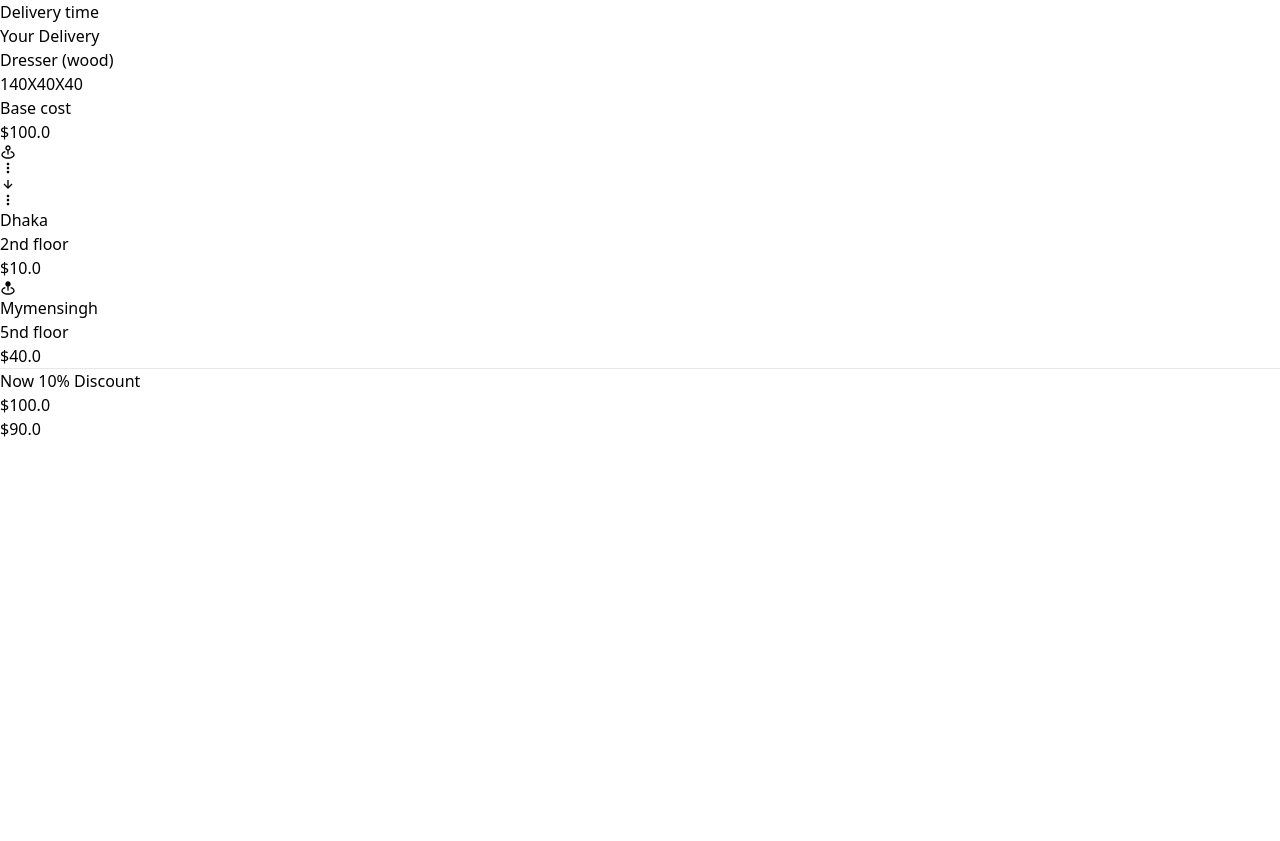
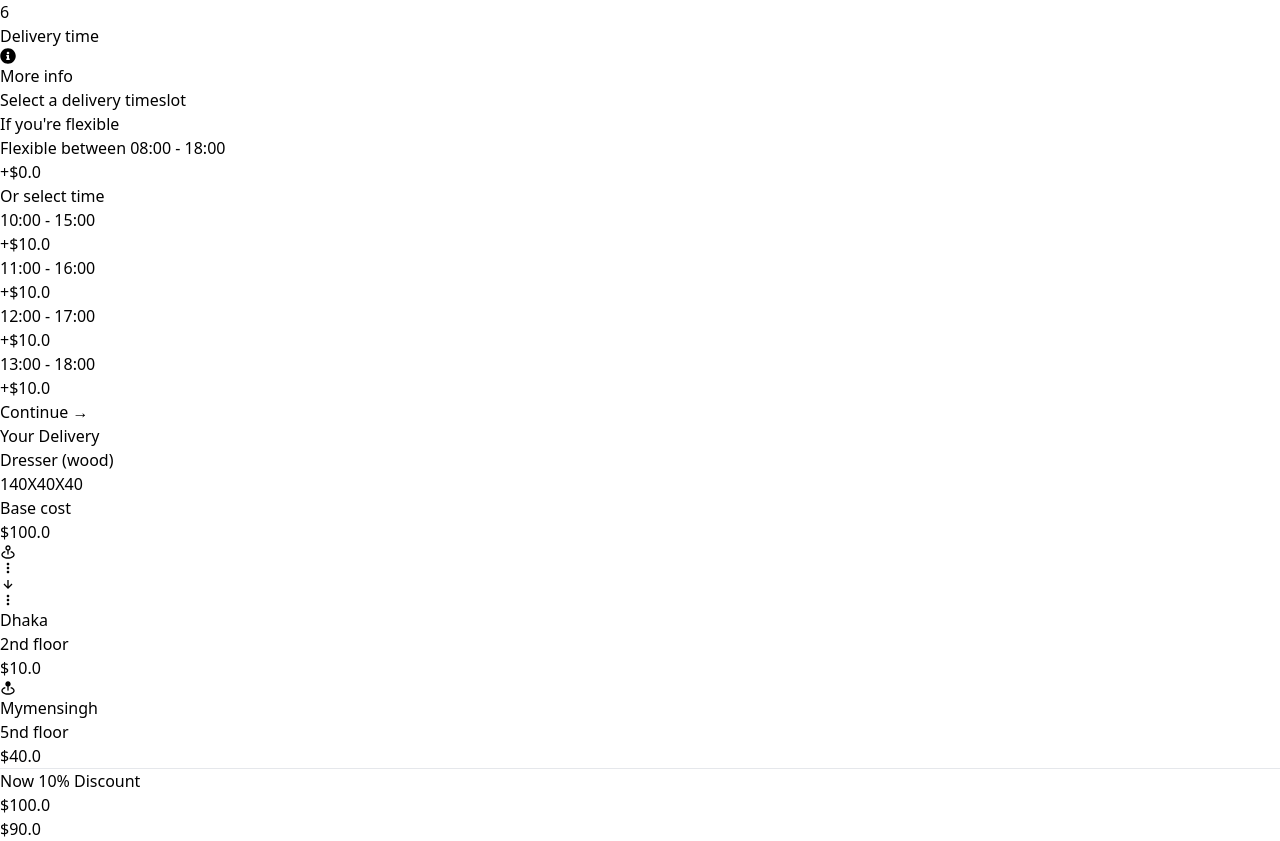
Before and after one commit to sarwar-hub/handtohand, a React (Vite) app: page /calculator/deliveryTime in a window 1280 px wide. Before the commit the page ends 800 px from the top, so only its background shows below. Built offline with nearby package versions, Linux system fonts and the light colour scheme.

Commit message:
added delivery time page

```diff
--- a/src/pages/DeliveryTime/DeliveryTime.jsx
+++ b/src/pages/DeliveryTime/DeliveryTime.jsx
@@ -1,11 +1,51 @@
 import React from 'react';
+import { FaHammer, FaHome, FaInfoCircle, FaPlusCircle, FaShuttleVan, FaStoreAlt, FaTrash, FaTrashAlt } from "react-icons/fa";
+import { AiOutlineHome } from "react-icons/ai";
+import ContinueButton from '../../components/ContinueButton';
 
-const DeliveryTime = () => {
+const DeliverytTime = () => {
     return (
         <div>
-            <h1>Delivery time</h1>
+            <div className='flex items-center gap-5'>
+                <span className='font-bold h-[40px] w-[40px] rounded-full flex justify-center text-blue-600 text-3xl bg-blue-100'>6</span>
+                <h2 className='font-semibold text-blue-600 grow'>Delivery time</h2>
+                <p className='text-blue-600 flex items-center gap-1'><FaInfoCircle /> More info</p>
+            </div>
+
+            <h1 className='text-3xl font-bold my-5'>Select a delivery timeslot</h1>
+
+            {/* uncommon part */}
+            <div className='space-y-5 mt-10'>
+                {/* flexible time */}
+                <div className='text-gray-500 font-semibold'>If you're flexible</div>
+                <div className='flex items-center justify-between border-2 hover:border-blue-600 rounded-md p-3 font-semibold cursor-pointer'>
+                    <div><span>Flexible between 08:00 - 18:00</span></div>
+                    <div><span className='text-green-400'>+$0.0</span></div>
+                </div>
+
+                <div className='text-gray-500 font-semibold'>Or select time</div>
+
+                <div className='flex items-center justify-between border-2 hover:border-blue-600 rounded-md p-3 font-semibold cursor-pointer'>
+                    <div><span>10:00 - 15:00</span></div>
+                    <div><span className='text-yellow-600'>+$10.0</span></div>
+                </div>
+                <div className='flex items-center justify-between border-2 hover:border-blue-600 rounded-md p-3 font-semibold cursor-pointer'>
+                    <div><span>11:00 - 16:00</span></div>
+                    <div><span className='text-yellow-600'>+$10.0</span></div>
+                </div>
+                <div className='flex items-center justify-between border-2 hover:border-blue-600 rounded-md p-3 font-semibold cursor-pointer'>
+                    <div><span>12:00 - 17:00</span></div>
+                    <div><span className='text-yellow-600'>+$10.0</span></div>
+                </div>
+                <div className='flex items-center justify-between border-2 hover:border-blue-600 rounded-md p-3 font-semibold cursor-pointer'>
+                    <div><span>13:00 - 18:00</span></div>
+                    <div><span className='text-yellow-600'>+$10.0</span></div>
+                </div>
+            </div>
+
+            <ContinueButton to='/calculator/pickupTime' />
         </div>
     );
 };
 
-export default DeliveryTime;
+export default DeliverytTime;
--- a/src/pages/PickupTime/PickupTime.jsx
+++ b/src/pages/PickupTime/PickupTime.jsx
@@ -8,7 +8,7 @@ const PickupTime = () => {
         <div>
             <div className='flex items-center gap-5'>
                 <span className='font-bold h-[40px] w-[40px] rounded-full flex justify-center text-blue-600 text-3xl bg-blue-100'>5</span>
-                <h2 className='font-semibold text-blue-600 grow'>Opening Time</h2>
+                <h2 className='font-semibold text-blue-600 grow'>Pickup Time</h2>
                 <p className='text-blue-600 flex items-center gap-1'><FaInfoCircle /> More info</p>
             </div>
 
```
